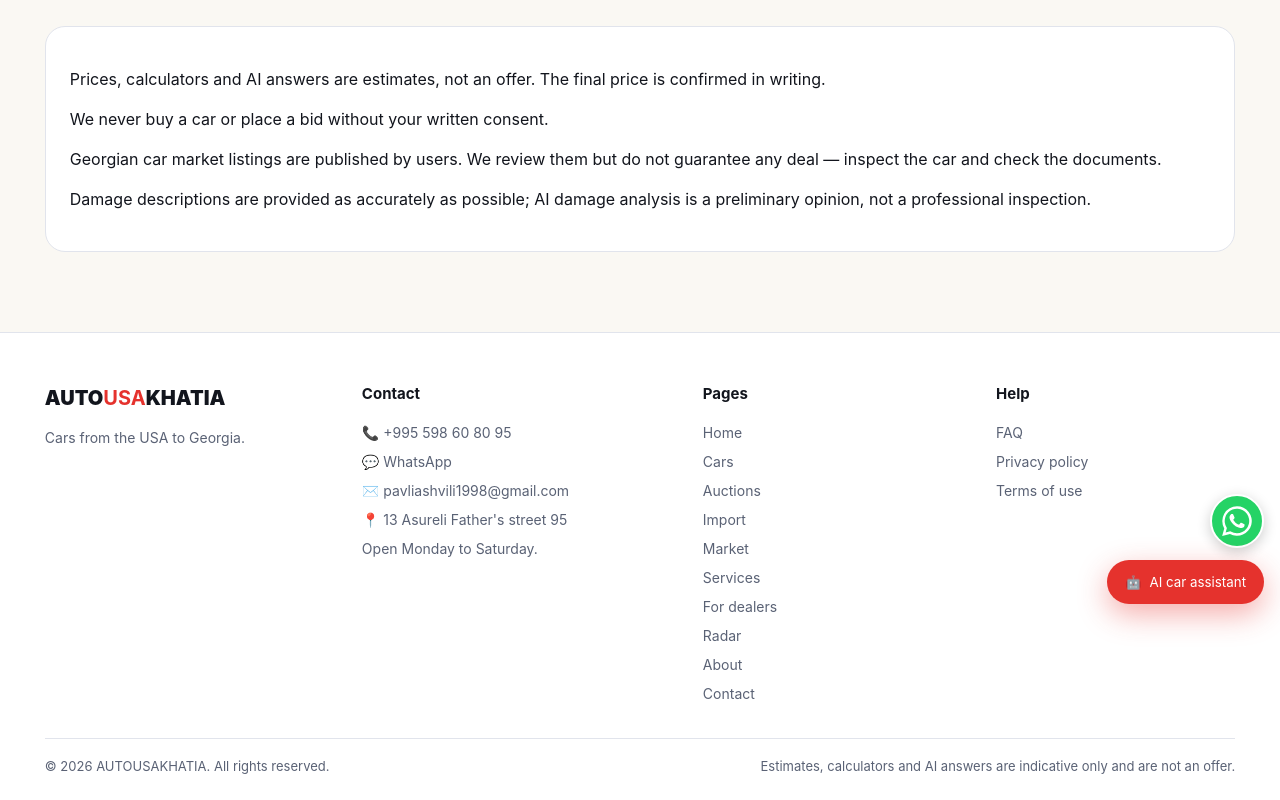
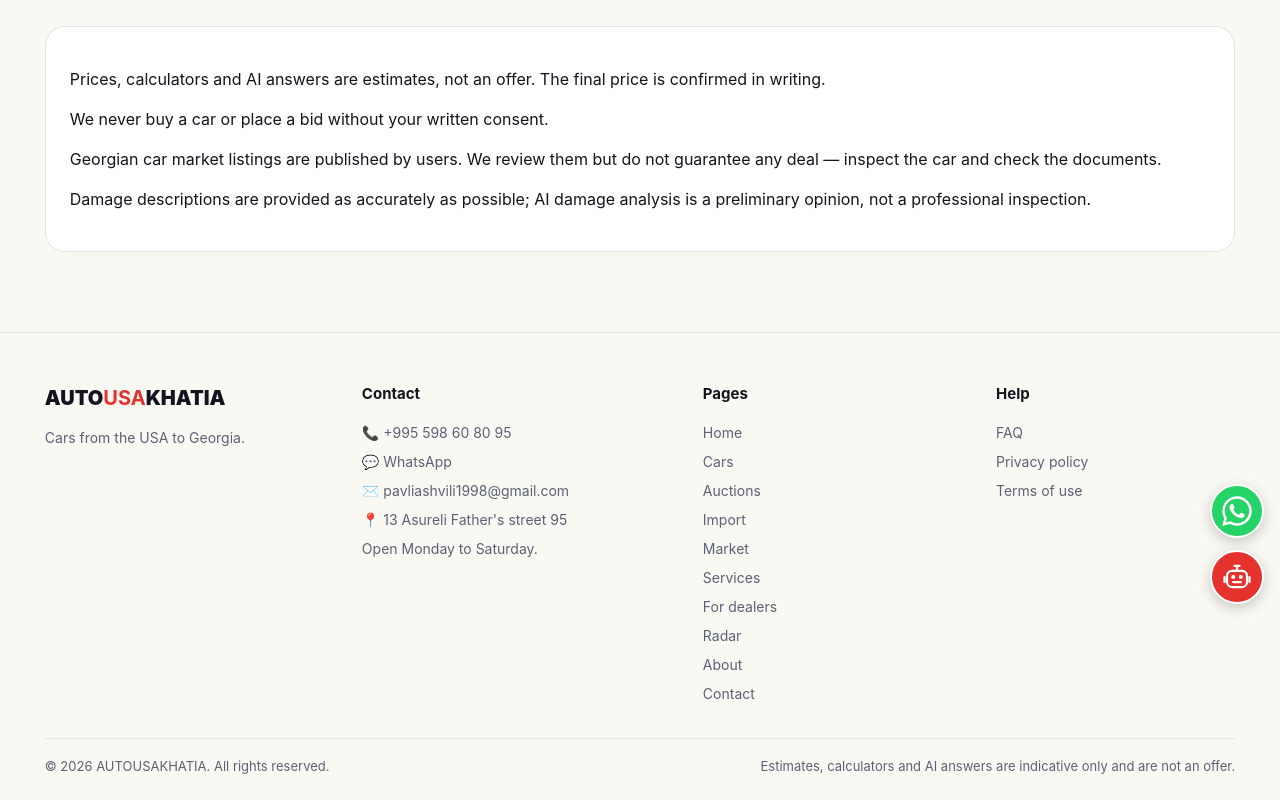
Before and after one commit to PavliashviliKhatia/autoimport-website, a Next.js app: page /terms in a window 1280 px wide. Shown: the part 180-980 px from the top of the page. Built offline with nearby package versions, Linux system fonts and the light colour scheme; no server answers; the database is empty.

Commit message:
Add files via upload

```diff
--- a/app/globals.css
+++ b/app/globals.css
@@ -107,7 +107,7 @@ nav .r .chip.ph span{display:inline}
 nav .links a[href="/cars"]{color:inherit;background:none;padding:4px 0;border-radius:0;font-weight:inherit}
 
 /* ---- footer ---- */
-footer.site{padding:50px 0 24px;text-align:left;color:var(--mu);font-size:14px;border-top:1px solid var(--bd);background:var(--bg2)}
+footer.site{padding:50px 0 24px;text-align:left;color:var(--mu);font-size:14px;border-top:1px solid var(--bd);background:var(--bg)}
 .ft{display:grid;grid-template-columns:1.2fr 1.3fr 1.1fr 1fr;gap:30px}
 .ft h4{margin:0 0 12px;color:var(--tx);font-size:15px}
 .ft a,.ft span{display:block;padding:4px 0}
@@ -225,3 +225,9 @@ main .contact-card{grid-template-columns:minmax(0,1.25fr) minmax(0,1fr);gap:clam
   nav .links{flex:1;min-width:0;justify-content:space-evenly;gap:8px;}
 }
 @media(min-width:1281px){nav .links{overflow-x:auto;scrollbar-width:none;justify-content:safe space-evenly}nav .links::-webkit-scrollbar{display:none}nav .links a{flex-shrink:0}}
+
+/* Matching circular floating shortcuts on desktop and mobile. */
+.floating-shortcuts .aifab{box-sizing:border-box;width:54px;height:54px;min-width:54px;min-height:54px;padding:0;border:2px solid #fff;border-radius:50%;display:grid;place-items:center;gap:0;box-shadow:0 4px 14px #0003}
+.floating-shortcuts .aifab svg{width:30px;height:30px}
+.floating-shortcuts .aifab:focus-visible{outline:3px solid var(--tx);outline-offset:3px}
+.floating-shortcuts .whatsapp-fab{box-sizing:border-box}
--- a/components/FloatingAI.js
+++ b/components/FloatingAI.js
@@ -27,7 +27,7 @@ export default function FloatingAI({ cars }) {
       )}
       <div className="floating-shortcuts">
         {!open && <a className="whatsapp-fab" href={wa()} target="_blank" rel="noopener noreferrer" aria-label="WhatsApp" title="WhatsApp"><svg viewBox="0 0 24 24" fill="currentColor" aria-hidden="true"><path d="M17.472 14.382c-.297-.149-1.758-.867-2.03-.967-.273-.099-.471-.149-.669.149-.198.297-.767.966-.94 1.164-.173.199-.347.223-.644.075-.297-.15-1.255-.463-2.39-1.475-.883-.788-1.48-1.761-1.653-2.059-.173-.297-.018-.458.13-.606.134-.133.298-.347.447-.52.149-.174.198-.298.297-.497.099-.198.05-.371-.025-.52-.074-.149-.669-1.612-.916-2.207-.242-.579-.487-.5-.669-.51-.173-.008-.371-.01-.57-.01-.198 0-.52.074-.792.372-.272.297-1.04 1.016-1.04 2.479 0 1.462 1.065 2.875 1.213 3.074.149.198 2.096 3.2 5.077 4.487.709.306 1.262.489 1.694.626.712.227 1.36.195 1.871.118.571-.085 1.758-.719 2.007-1.413.247-.694.247-1.289.173-1.413-.074-.124-.272-.198-.57-.347M12 21.8a9.8 9.8 0 0 1-5-1.37l-.36-.21-3.72.98.99-3.62-.24-.37A9.8 9.8 0 1 1 12 21.8M12 .2A11.8 11.8 0 0 0 1.8 17.9L.13 24l6.24-1.64A11.8 11.8 0 1 0 12 .2"/></svg></a>}
-      <button className="aifab" onClick={() => setOpen(!open)} aria-label="AI">🤖 <span>{t("AI car assistant")}</span></button>
+      <button type="button" className="aifab" onClick={() => setOpen(!open)} aria-label={t("AI car assistant")} title={t("AI car assistant")} aria-expanded={open}><svg viewBox="0 0 24 24" fill="none" stroke="currentColor" strokeWidth="1.8" strokeLinecap="round" strokeLinejoin="round" aria-hidden="true"><rect x="4" y="7" width="16" height="13" rx="4"/><path d="M12 7V3m-2 0h4M2 12v4m20-4v4M9 16h6"/><circle cx="9" cy="12" r=".7" fill="currentColor"/><circle cx="15" cy="12" r=".7" fill="currentColor"/></svg></button>
       </div>
     </>
   );
```
